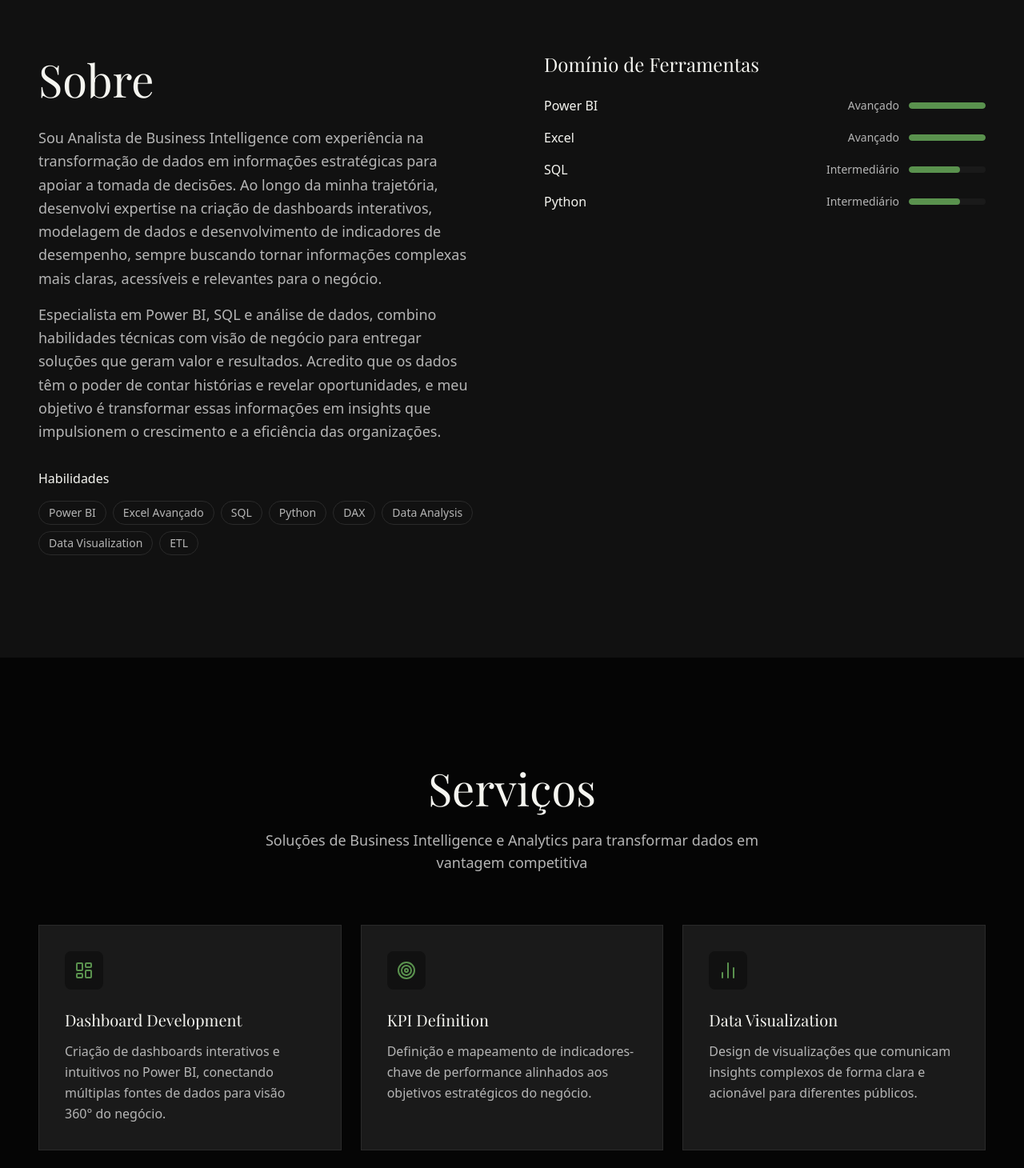
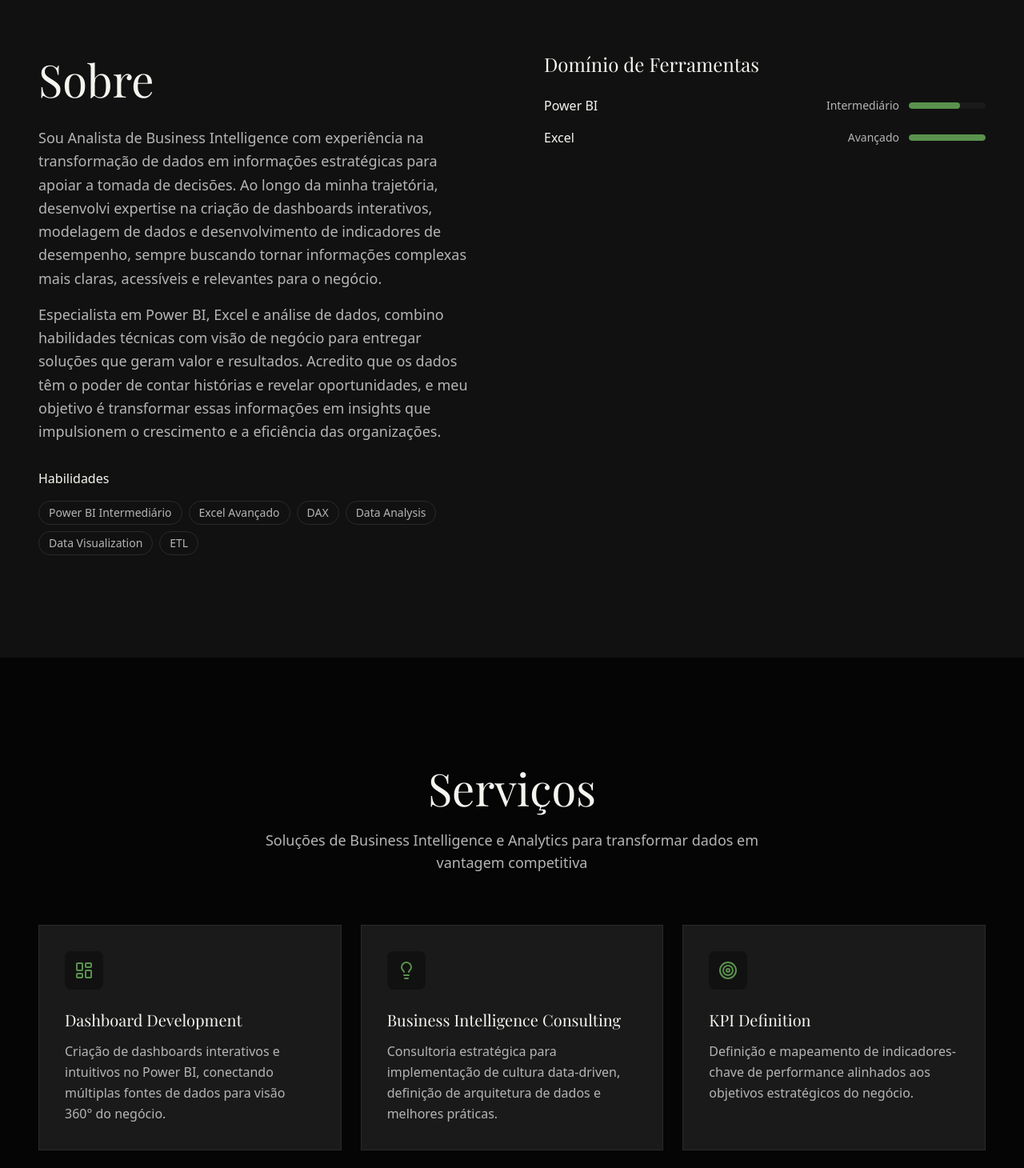
Before and after one commit to Diasszx/ManuDash, a React (Vite) app: page / in a window 1280 px wide. Shown: the part 2280-3740 px from the top of the page at 80% size. Built offline with nearby package versions, Linux system fonts and the light colour scheme; a web font is replaced by a local one.

Commit message:
refactor: componets

```diff
--- a/src/components/sections/AboutSection.jsx
+++ b/src/components/sections/AboutSection.jsx
@@ -2,10 +2,8 @@ import { motion } from "framer-motion";
 import { SectionTitle } from "../ui/SectionTitle";
 
 const skills = [
-  "Power BI",
+  "Power BI Intermediário",
   "Excel Avançado",
-  "SQL",
-  "Python",
   "DAX",
   "Data Analysis",
   "Data Visualization",
@@ -13,10 +11,8 @@ const skills = [
 ];
 
 const tools = [
-  { name: "Power BI", level: "Avançado" },
+  { name: "Power BI", level: "Intermediário" },
   { name: "Excel", level: "Avançado" },
-  { name: "SQL", level: "Intermediário" },
-  { name: "Python", level: "Intermediário" },
 ];
 
 export function AboutSection() {
@@ -44,7 +40,7 @@ export function AboutSection() {
                   e relevantes para o negócio.
                 </p>
                 <p>
-                  Especialista em Power BI, SQL e análise de dados, combino
+                  Especialista em Power BI, Excel e análise de dados, combino
                   habilidades técnicas com visão de negócio para entregar
                   soluções que geram valor e resultados. Acredito que os dados
                   têm o poder de contar histórias e revelar oportunidades, e meu
--- a/src/components/sections/ServicesSection.jsx
+++ b/src/components/sections/ServicesSection.jsx
@@ -16,7 +16,12 @@ const services = [
     description:
       "Criação de dashboards interativos e intuitivos no Power BI, conectando múltiplas fontes de dados para visão 360° do negócio.",
   },
-
+  {
+    icon: Lightbulb,
+    title: "Business Intelligence Consulting",
+    description:
+      "Consultoria estratégica para implementação de cultura data-driven, definição de arquitetura de dados e melhores práticas.",
+  },
   {
     icon: Target,
     title: "KPI Definition",
```
